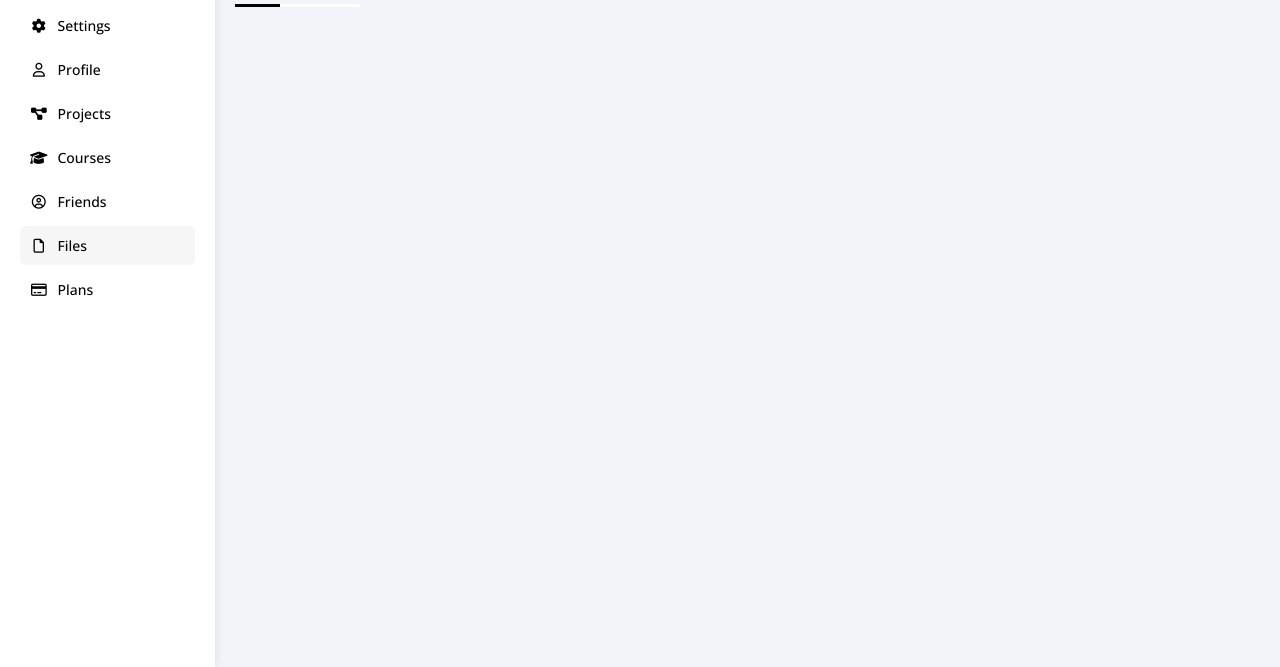
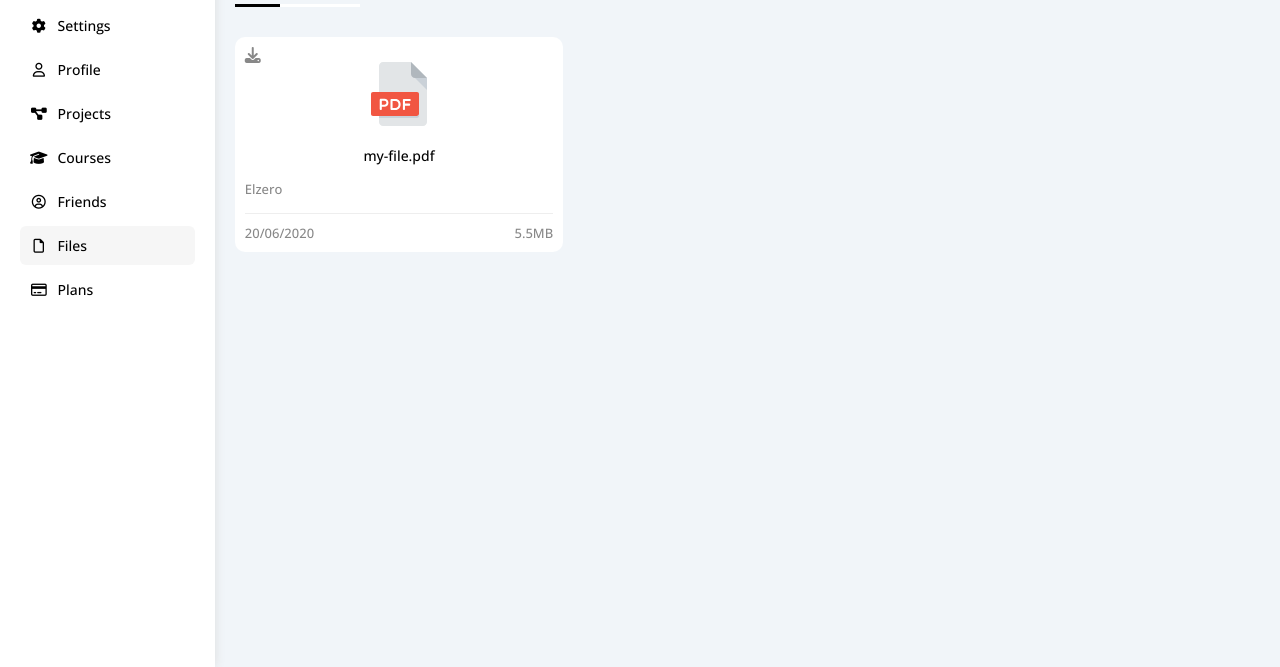
Before and after one commit to esraa237/Dishcon, a plain HTML site: page files.html in a window 1280 px wide. Shown: the part 133-800 px from the top of the page. Drawn offline with nearby package versions, Linux system fonts and the light colour scheme.

Commit message:
Finish first box in files page

```diff
--- a/files.html
+++ b/files.html
@@ -89,7 +89,21 @@
            <!-- End Header  -->
           <h1 class="p-relative">Files</h1>
             <div class="files-page m-20 d-flex gap-20">
+                <div class="files d-grid gap-20">
+                    <div class="file bg-white rad-10 p-relative p-10">
+                        <i class="fa-solid fa-download c-gray"></i>
+                        <div class="icon flex-center pt-15 mb-20">
+                        <img src="./images/pdf.svg" alt="pdf">
+                        </div>
+                        <p class="fs-14 text-c m-0">my-file.pdf</p>
+                        <span class="d-block c-gray fs-13 pt-15 pb-15 bordb-gray">Elzero</span>
+                        <div class="info pt-10 between-flex c-gray fs-13">
+                            <span>20/06/2020</span>
+                            <span>5.5MB</span>
+                        </div>
+                    </div>
 
+                </div>
           </div>
            <!-- End Content  -->
       </div>
```
